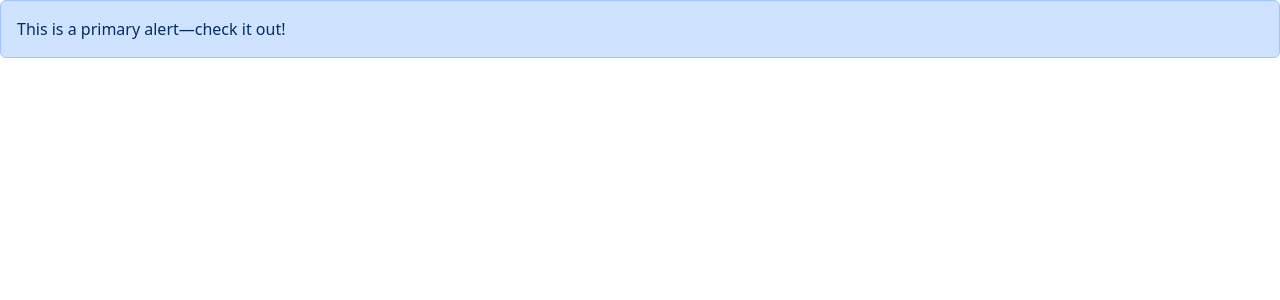
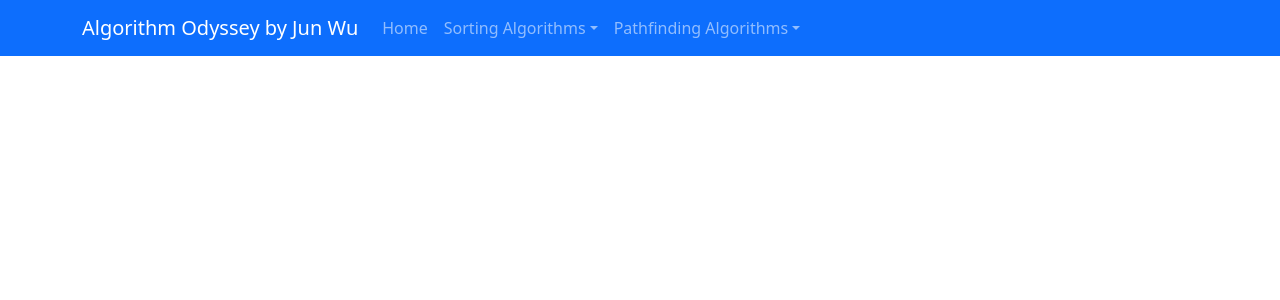
Before and after one commit to JWu-Git/Portfolio, a React (Create React App) app: page / in a window 1280 px wide. Shown: the top 300 px of the page. Built offline with nearby package versions, Linux system fonts and the light colour scheme.

Commit message:
added pages

```diff
--- a/src/App.js
+++ b/src/App.js
@@ -1,14 +1,9 @@
 import 'bootstrap/dist/css/bootstrap.min.css';
-import { Alert } from 'react-bootstrap';
-
+import NavBar from './components/NavBar';
 function App() {
   return (
     <>
-      {
-        <Alert key="primary" variant="primary">
-          This is a primary alert—check it out!
-        </Alert>
-      }
+      <NavBar />
     </>
   );
 }
--- /dev/null
+++ b/src/components/NavBar.js
@@ -0,0 +1,30 @@
+import Container from 'react-bootstrap/Container';
+import Nav from 'react-bootstrap/Nav';
+import Navbar from 'react-bootstrap/Navbar';
+import NavDropdown from 'react-bootstrap/NavDropdown';
+
+function NavBar() {
+  return (
+    <Navbar bg="primary" data-bs-theme="dark">
+      <Container>
+        <Navbar.Brand href="#home">Algorithm Odyssey by Jun Wu</Navbar.Brand>
+        <Navbar.Toggle aria-controls="basic-navbar-nav" />
+        <Navbar.Collapse id="basic-navbar-nav">
+          <Nav className="me-auto">
+            <Nav.Link href="#home">Home</Nav.Link>
+            <NavDropdown title="Sorting Algorithms" id="basic-nav-dropdown">
+              <NavDropdown.Item href="/bubblesort">
+                Bubble Sort
+              </NavDropdown.Item>
+            </NavDropdown>
+            <NavDropdown title="Pathfinding Algorithms" id="basic-nav-dropdown">
+              <NavDropdown.Item href="#action/3.1">Action</NavDropdown.Item>
+            </NavDropdown>
+          </Nav>
+        </Navbar.Collapse>
+      </Container>
+    </Navbar>
+  );
+}
+
+export default NavBar;
--- /dev/null
+++ b/src/pages/Home.js
@@ -0,0 +1,5 @@
+import React from 'react';
+
+export default function Home() {
+  return <div>Home</div>;
+}
--- /dev/null
+++ b/src/pages/Sorting/Selection.js
@@ -0,0 +1,5 @@
+import React from 'react';
+
+export default function Selection() {
+  return <div>Selection</div>;
+}
```
Also changed, not shown: src/pages/Sorting/Bubble.js (added), src/pages/Sorting/Insertion.js (added), src/pages/Sorting/Merge.js (added), src/pages/Sorting/Quick.js (added).
